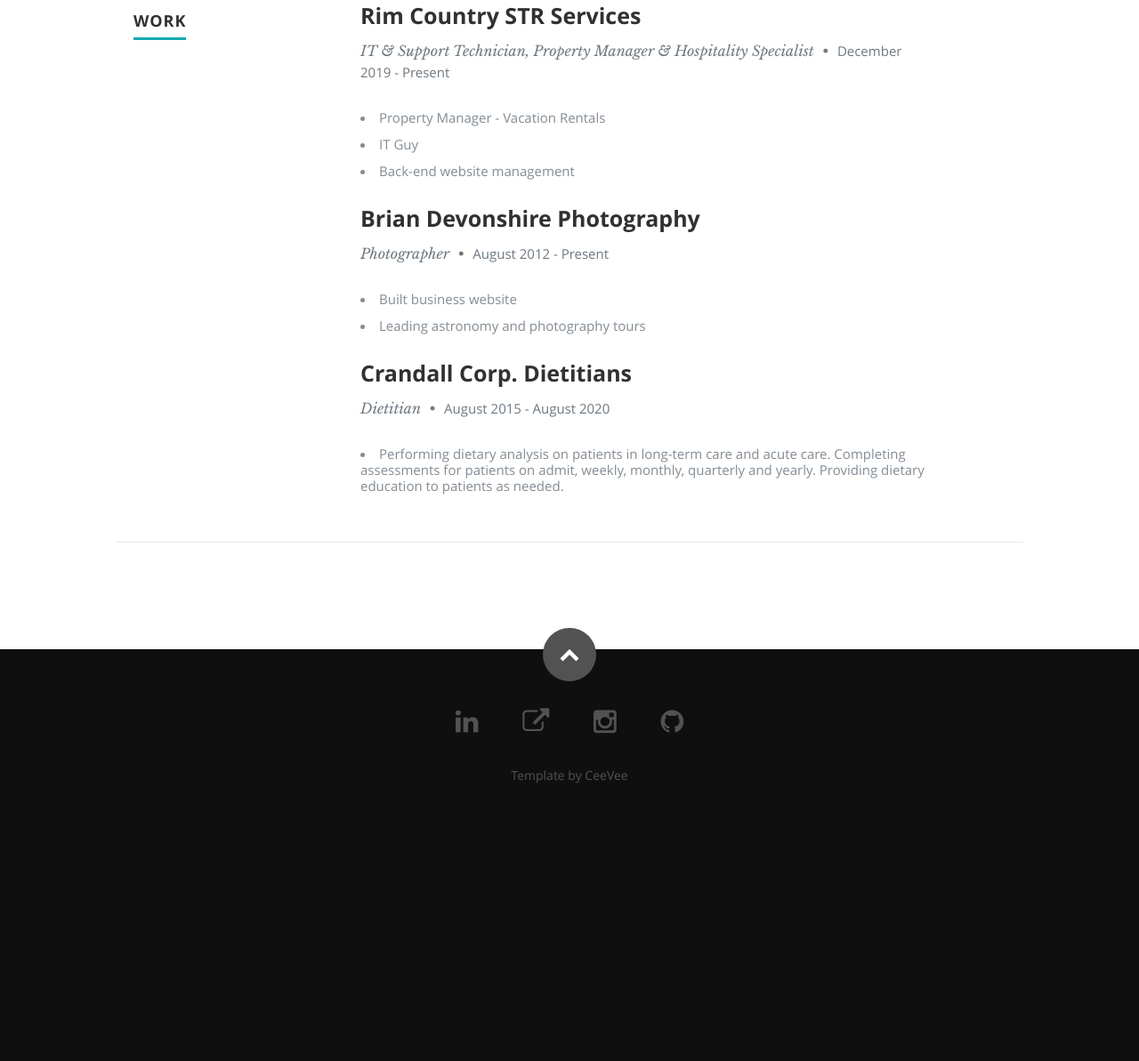
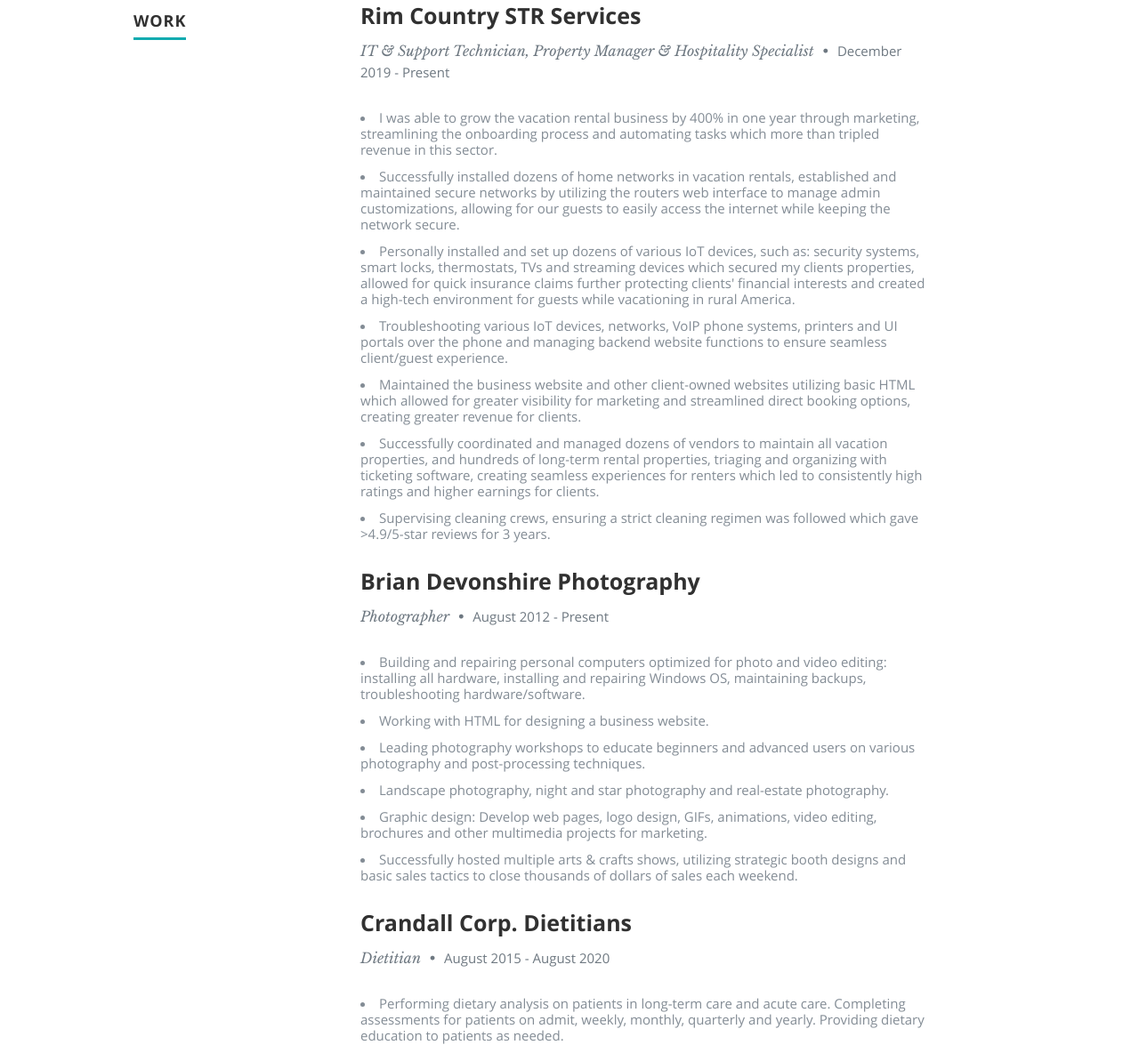
Before and after one commit to Nebullama/azure-resume, a plain HTML site: page frontend/index.html in a window 1280 px wide. Shown: the part 1566-2759 px from the top of the page at 89% size. Before the commit the page ends 2501 px from the top, so only its background shows below. Drawn offline with nearby package versions, Linux system fonts and the light colour scheme.

Commit message:
Update index.html
Flesh out

```diff
--- a/frontend/index.html
+++ b/frontend/index.html
@@ -173,9 +173,14 @@
                   <p class="info">IT & Support Technician, Property Manager & Hospitality Specialist <span>&bull;</span> <em class="date">December 2019 - Present</em></p>
 
                   <p>
-                  <li>Property Manager - Vacation Rentals</li>
-                  <li>IT Guy</li>
-                  <li>Back-end website management</li>
+                  <li>I was able to grow the vacation rental business by 400% in one year through marketing, streamlining the onboarding process and automating tasks which more than tripled revenue in this sector.</li>
+		  <li>Successfully installed dozens of home networks in vacation rentals, established and maintained secure networks by utilizing the routers web interface to manage admin customizations, allowing for our guests to easily access the internet while keeping the network secure.</li>
+		  <li>Personally installed and set up dozens of various IoT devices, such as: security systems, smart locks, thermostats, TVs and streaming devices which secured my clients properties, allowed for quick insurance claims further protecting clients' financial interests and created a high-tech environment for guests while vacationing in rural America.</li>
+		  <li>Troubleshooting various IoT devices, networks, VoIP phone systems, printers and UI portals over the phone and managing backend website functions to ensure seamless client/guest experience.</li>
+		  <li>Maintained the business website and other client-owned websites utilizing basic HTML which allowed for greater visibility for marketing and streamlined direct booking options, creating greater revenue for clients.</li>
+		  <li>Successfully coordinated and managed dozens of vendors to maintain all vacation properties, and hundreds of long-term rental properties, triaging and organizing with ticketing software, creating seamless experiences for renters which led to consistently high ratings and higher earnings for clients.</li>
+		  <li>Supervising cleaning crews, ensuring a strict cleaning regimen was followed which gave >4.9/5-star reviews for 3 years.</li>
+
                   </p>
 
                </div>
@@ -190,8 +195,13 @@
                   <p class="info"> Photographer <span>&bull;</span> <em class="date">August 2012 - Present</em></p>
 
                   <p>
-                     <li>Built business website</li>
-                     <li>Leading astronomy and photography tours</li>
+                     <li>Building and repairing personal computers optimized for photo and video editing: installing all hardware, installing and repairing Windows OS, maintaining backups, troubleshooting hardware/software.</li>
+                     <li>Working with HTML for designing a business website.</li>
+		     <li>Leading photography workshops to educate beginners and advanced users on various photography and post-processing techniques.</li>
+		     <li>Landscape photography, night and star photography and real-estate photography.</li>
+		     <li>Graphic design: Develop web pages, logo design, GIFs, animations, video editing, brochures and other multimedia projects for marketing.</li>
+		     <li>Successfully hosted multiple arts & crafts shows, utilizing strategic booth designs and basic sales tactics to close thousands of dollars of sales each weekend.</li>
+
                   </p>
 
                </div>
```
